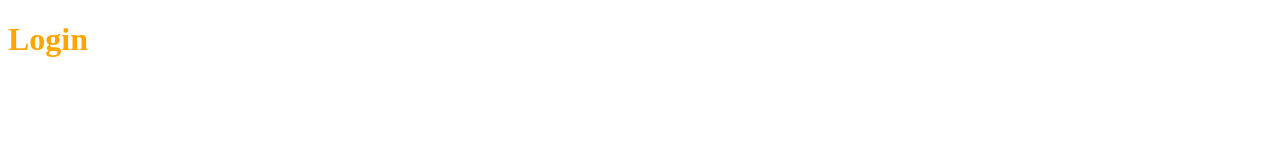
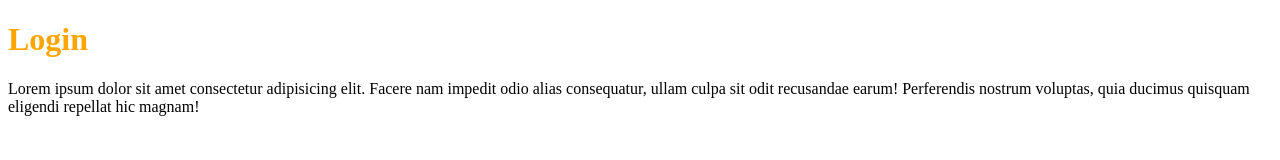
Before and after one commit to ducmanh2111/gitdemo, a plain HTML site: page login.html in a window 1280 px wide. Drawn offline with Linux system fonts and the light colour scheme.

Commit message:
Modified login

```diff
--- a/login.html
+++ b/login.html
@@ -9,5 +9,6 @@
 </head>
 <body>
     <h1>Login</h1>
+    <p>Lorem ipsum dolor sit amet consectetur adipisicing elit. Facere nam impedit odio alias consequatur, ullam culpa sit odit recusandae earum! Perferendis nostrum voluptas, quia ducimus quisquam eligendi repellat hic magnam!</p>
 </body>
 </html>
```
